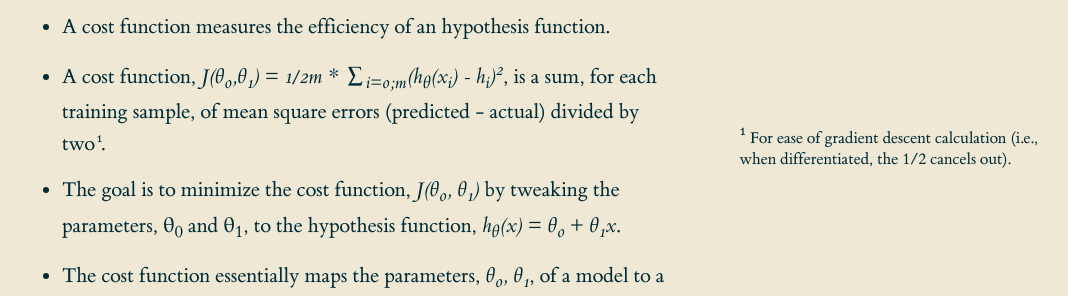
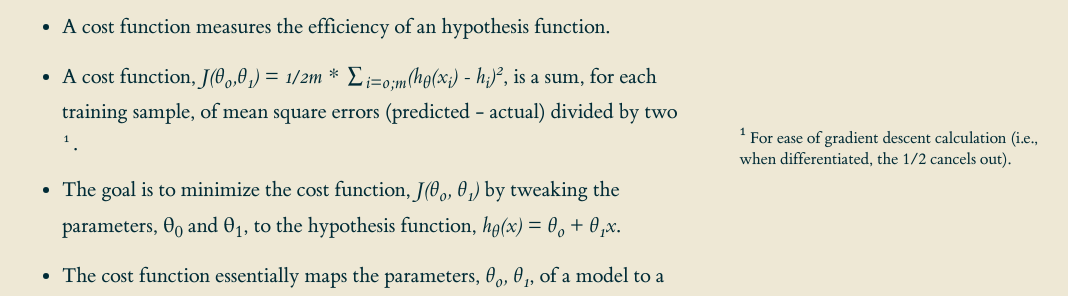
Before and after one commit to dempe/dempe.github.io, a Jekyll site: the page built from _posts/2017-11-23-machine-learning-notes.md, in a window 1280 px wide and 900 px high, scrolled down 1806 px. Shown: the part 132-428 px from the top of the window, without its empty margins (128-1196 px from the left). Built offline with Jekyll 4.4.1, drawn with Linux system fonts in a browser that asks for light colours; some of the changed lines change nothing that is shown.

Commit message:
templatize side notes

```diff
--- /dev/null
+++ b/_includes/side_note.html
@@ -0,0 +1,4 @@
+<label for="sn-{{ include.id }}" class="margin-toggle sidenote-number"></label>
+<span class="sidenote">
+  {{ include.note }}
+</span>
--- a/_posts/2017-11-23-machine-learning-notes.md
+++ b/_posts/2017-11-23-machine-learning-notes.md
@@ -53,8 +53,11 @@
 
 ### Cost Function
   - A cost function measures the efficiency of an hypothesis function.
-  - A cost function, _J(θ<sub>0</sub>,θ<sub>1</sub>) = 1/2m * ∑<sub>i=0;m</sub>(h<sub>θ</sub>(x<sub>i</sub>) - h<sub>i</sub>)<sup>2</sup>_, is a sum, for each training sample, of mean square errors (predicted - actual) divided by two<label for="sn-gd" class="margin-toggle sidenote-number"></label>.
-  <span class="sidenote">For ease of gradient descent calculation (i.e., when differentiated, the 1/2 cancels out).</span>
+  - A cost function, _J(θ<sub>0</sub>,θ<sub>1</sub>) = 1/2m * ∑<sub>i=0;m</sub>(h<sub>θ</sub>(x<sub>i</sub>) - h<sub>i</sub>)<sup>2</sup>_, is a sum, for each training sample, of mean square errors (predicted - actual) divided by two
+  {% include side_note.html
+     id="gd"
+     note="For ease of gradient descent calculation (i.e., when differentiated, the 1/2 cancels out)."
+  %}.
   - The goal is to minimize the cost function, _J(θ<sub>0</sub>, θ<sub>1</sub>)_ by tweaking the parameters, θ<sub>0</sub> and θ<sub>1</sub>, to the hypothesis function, _h<sub>θ</sub>(x) = θ<sub>0</sub> + θ<sub>1</sub>x_.
   - The cost function essentially maps the parameters, _θ<sub>0</sub>, θ<sub>1</sub>_, of a model to a number.
   - We want to find the global minimum of _J(θ<sub>0</sub>, θ<sub>1</sub>)_
```
